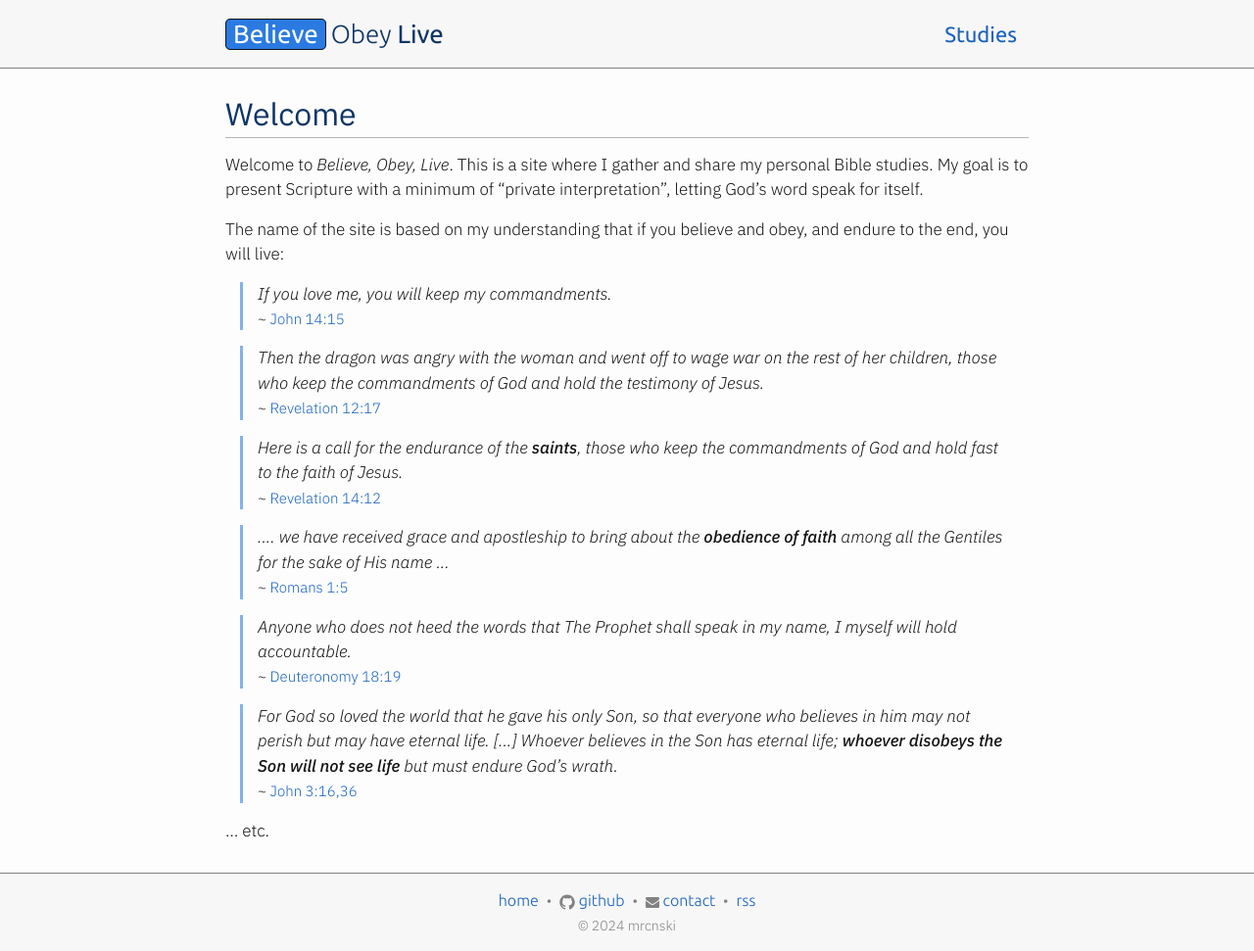
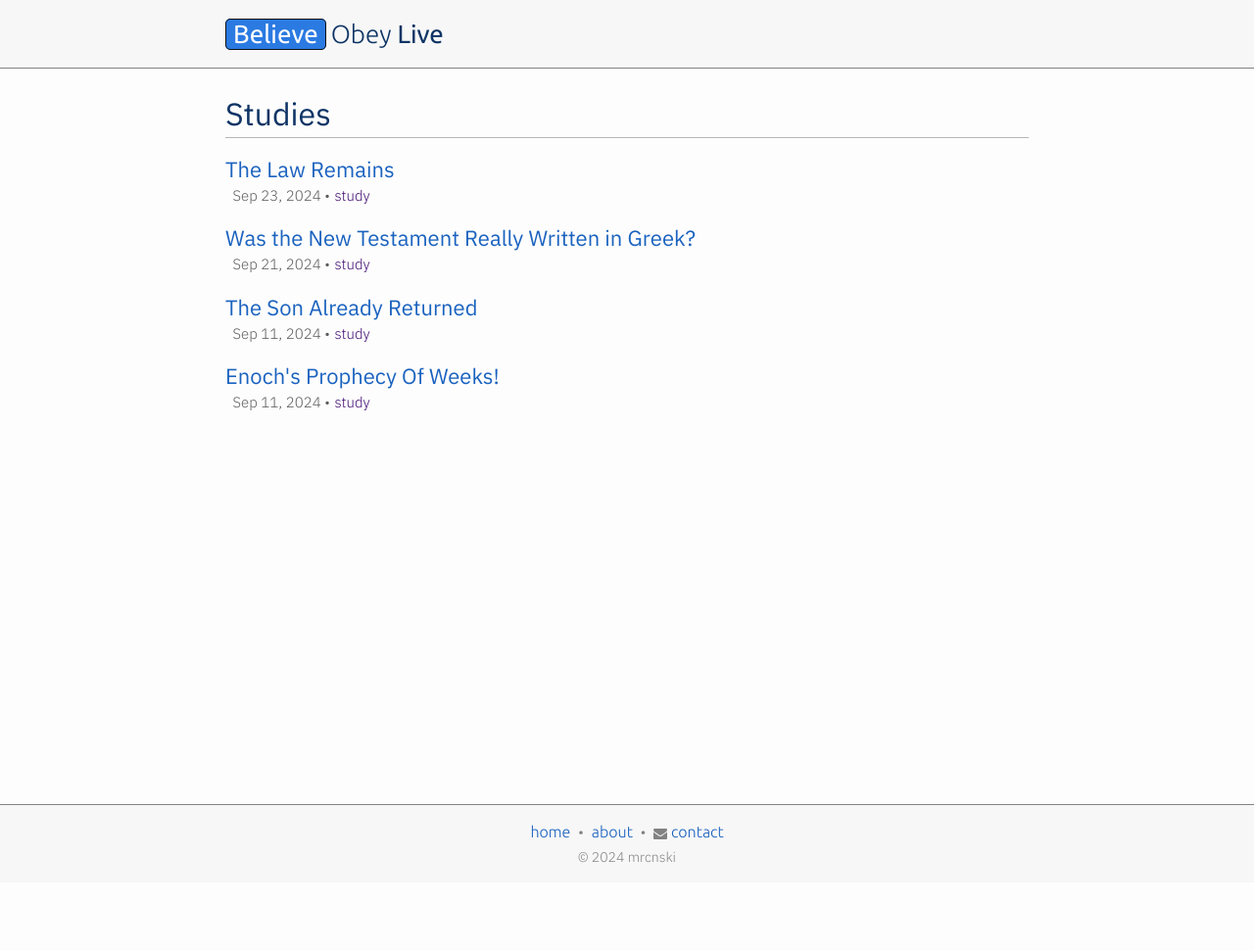
Before and after one commit to mrcnski/believeobey.live, a Jekyll site: the page built from index.md, in a window 1280 px wide. Shown: the whole page at 98% size. Built offline with Jekyll 4.4.1, drawn with Linux system fonts in a browser that asks for light colours; after the commit the page ends 901 px from its top, so only the background shows below that.

Commit message:
Site: add dedicated 'about' page

```diff
--- a/_includes/footer.html
+++ b/_includes/footer.html
@@ -8,15 +8,11 @@
       </span>
       •
       <span class="footer-link">
-        {% include icon-github.html username=site.github_username display='github' %}
+        <a href="{{ '/about/' | relative_url }}">about</a>
       </span>
       •
       <span class="footer-link">
         {% include icon-email.html email=site.email display='contact' %}
-      </span>
-      •
-      <span class="footer-link">
-        <a href="{{ '/feed.xml' | relative_url }}">rss</a>
       </span>
 
     </div>
--- a/_includes/header.html
+++ b/_includes/header.html
@@ -12,7 +12,7 @@
     {% if page_paths %}
     <div class="header-right">
       <!-- <a class="page-link" href="{{ '/' | relative_url }}">Home</a> -->
-      <a class="page-link" href="{{ '/studies/' | relative_url }}">Studies</a>
+      <!-- <a class="page-link" href="{{ '/studies/' | relative_url }}">Studies</a> -->
     </div>
     {% endif %}
   </div>
--- a/index.md
+++ b/index.md
@@ -5,46 +5,8 @@
 layout: home
 ---
 
-# Welcome
+# Studies
 
-Welcome to *Believe, Obey, Live*. This is a site where I gather and share my
-personal Bible studies. My goal is to present Scripture with a minimum of
-"private interpretation", letting God's word speak for itself.
-
-The name of the site is based on my understanding that if you believe and obey,
-and endure to the end, you will live:
-
-{% include verse.html
-text="If you love me, you will keep my commandments."
-verse="John 14:15"
-%}
-
-{% include verse.html
-text="Then the dragon was angry with the woman and went off to wage war on the rest of her children, those who keep the commandments of God and hold the testimony of Jesus."
-verse="Revelation 12:17"
-%}
-
-{% include verse.html
-text="Here is a call for the endurance of the **saints**, those who keep the commandments of God and hold fast to the faith of Jesus."
-verse="Revelation 14:12"
-%}
-
-{% include verse.html
-   text=".... we have received grace and apostleship to bring about the **obedience of faith** among all the Gentiles for the sake of His name ..."
-   verse="Romans 1:5"
-%}
-
-{% include verse.html
-text="Anyone who does not heed the words that The Prophet shall speak in my name, I myself will hold accountable."
-verse="Deuteronomy 18:19"
-%}
-
-{% include verse.html
-    text="For God so loved the world that he gave his only Son, so that everyone who
-believes in him may not perish but may have eternal life. [...] Whoever believes
-in the Son has eternal life; **whoever disobeys the Son will not see life** but must
-endure God’s wrath."
-    verse="John 3:16,36"
-%}
-
-... etc.
+{% for page in site.posts %}
+{% include post-info.html description=1 %}
+{% endfor %}
--- a/studies.md
+++ /dev/null
@@ -1,4 +0,0 @@
----
-layout: studies
-title: Studies
----
```
Also changed, not shown: _layouts/studies.html (deleted, +0 -9 lines), about.md (added, +46 -0 lines).
